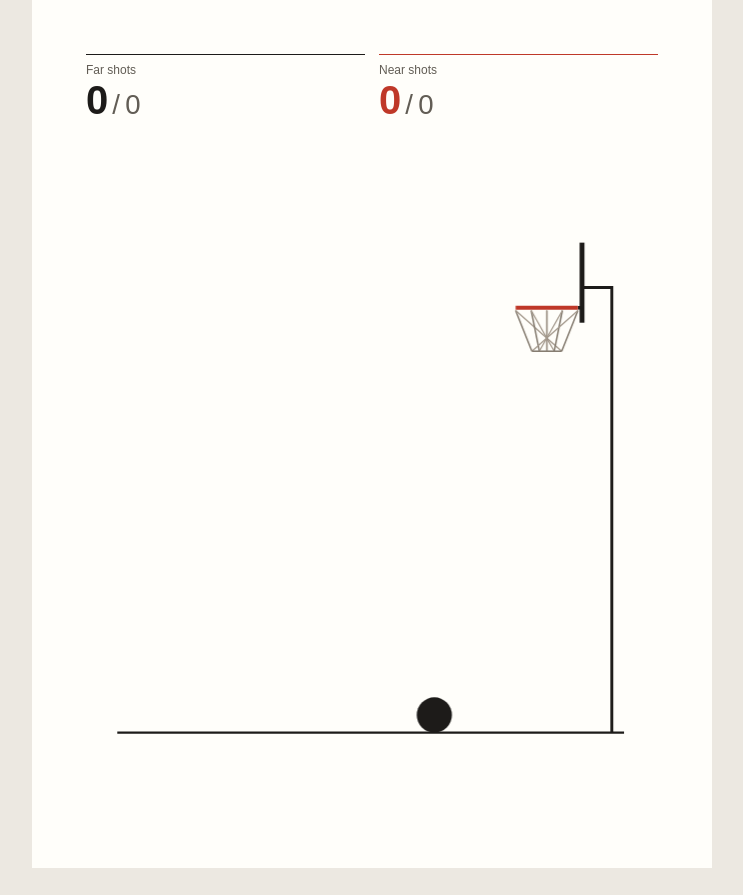
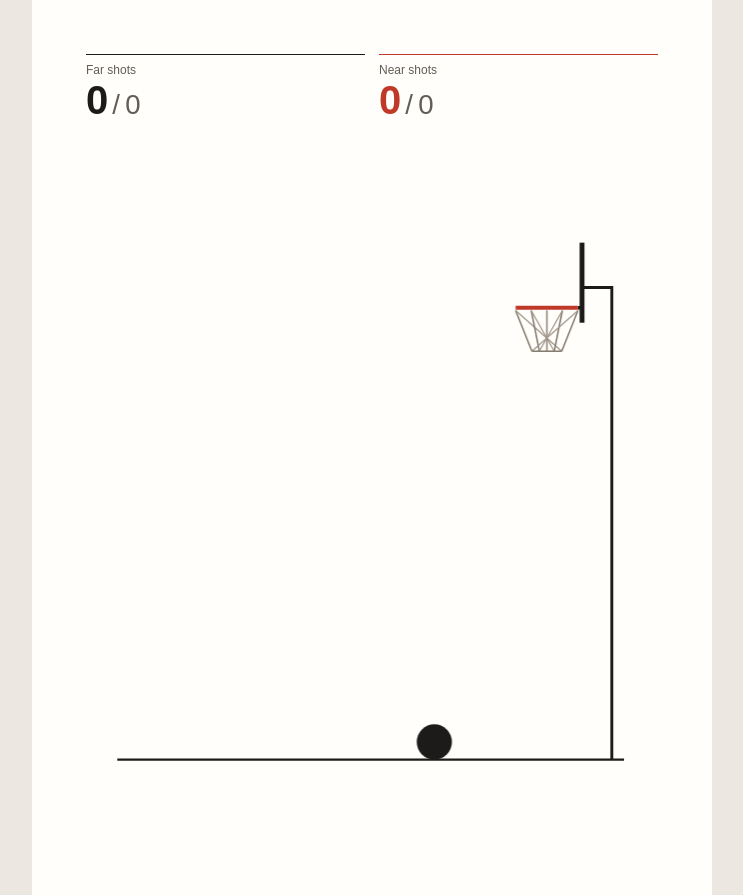
Before and after one commit to markdmui/Basketball, a plain HTML site: page index.html in a window 1280 px wide. Shown: the whole page, without its empty margins (268-1011 px from the left). Before the commit the page ends 868 px from the top, so only its background shows below. Drawn offline with Linux system fonts and the light colour scheme.

Commit message:
Lower the ground and tighten shot accuracy

```diff
--- a/index.html
+++ b/index.html
@@ -113,7 +113,7 @@
     const ink = '#1d1b19';
     const red = '#bf3828';
     const width = 400;
-    const height = 476;
+    const baseHeight = 476;
     const floor = 416;
     const boundary = 194;
     const minX = 26;
@@ -141,6 +141,7 @@
     let frame = 0;
     let press = null;
     let previousTap = null;
+    let floorDrop = 0;
 
     const clamp = (value, low, high) => Math.max(low, Math.min(high, value));
     const zone = () => shooterX < boundary ? 'far' : 'near';
@@ -184,14 +185,21 @@
       context.fill();
     }
 
+    function courtY(y) {
+      // Stretch the space below the rim while keeping the hoop and shot physics fixed.
+      const depth = clamp((y - hoop.y) / (floor - radius - hoop.y), 0, 1);
+      return y + floorDrop * depth * depth;
+    }
+
     function draw(now) {
-      context.clearRect(0, 0, width, height);
+      context.clearRect(0, 0, width, baseHeight + floorDrop);
+      const ground = floor + floorDrop;
       const netBottom = hoop.y + 32 + netKick * 6;
       const netOffset = netKick * 4;
 
-      segment(12, floor, 386, floor, ink, 1.75);
+      segment(12, ground, 386, ground, ink, 1.75);
 
-      line([{ x: hoop.pole, y: floor }, { x: hoop.pole, y: 88 }, { x: hoop.board, y: 88 }], ink, 2.15);
+      line([{ x: hoop.pole, y: ground }, { x: hoop.pole, y: 88 }, { x: hoop.board, y: 88 }], ink, 2.15);
       segment(hoop.board, hoop.top, hoop.board, hoop.bottom, ink, 3.6);
       segment(hoop.right, hoop.y, hoop.board, hoop.y, ink, 2.6);
       for (let i = 0; i < 5; i++) {
@@ -202,7 +210,7 @@
       }
       segment(rimCenter - 11 + netOffset, netBottom, rimCenter + 11 + netOffset, netBottom, '#867d71', 1.15);
 
-      line(trace, shot?.scored ? '#988d80' : '#b5aa9c', 1.65, [3, 4]);
+      line(trace.map(({ x, y }) => ({ x, y: courtY(y) })), shot?.scored ? '#988d80' : '#b5aa9c', 1.65, [3, 4]);
       if (finger) {
         const opacity = (gesture ? 1 : clamp((finger.until - now) / 560, 0, 1)) * 0.58;
         const tip = finger.points.at(-1);
@@ -212,8 +220,8 @@
 
       segment(hoop.left, hoop.y, hoop.right, hoop.y, red, 3);
       const shooterRadius = shot ? 5.5 : 13;
-      disk(shooterX, floor - shooterRadius, shooterRadius, ink);
-      if (shot) disk(shot.x, shot.y, radius + 1, ink);
+      disk(shooterX, ground - shooterRadius, shooterRadius, ink);
+      if (shot) disk(shot.x, courtY(shot.y), radius + 1, ink);
     }
 
     function schedule() {
@@ -242,10 +250,19 @@
 
     function resize() {
       const box = court.getBoundingClientRect();
+      if (!box.width) return;
+      const scale = box.width / width;
+      const courtTop = box.top + window.scrollY;
+      const spaceBelow = Math.max(0, window.innerHeight - courtTop - floor * scale);
+      floorDrop = 0.4 * spaceBelow / scale;
+      const viewHeight = baseHeight + floorDrop;
       const pixels = Math.min(window.devicePixelRatio || 1, 3);
-      court.width = Math.max(1, Math.round(box.width * pixels));
-      court.height = Math.max(1, Math.round(box.height * pixels));
-      context.setTransform(court.width / width, 0, 0, court.height / height, 0, 0);
+      const pixelWidth = Math.max(1, Math.round(box.width * pixels));
+      const pixelHeight = Math.max(1, Math.round(viewHeight * scale * pixels));
+      court.style.height = `${viewHeight * scale}px`;
+      if (court.width !== pixelWidth) court.width = pixelWidth;
+      if (court.height !== pixelHeight) court.height = pixelHeight;
+      context.setTransform(court.width / width, 0, 0, court.height / viewHeight, 0, 0);
       schedule();
     }
 
@@ -255,8 +272,8 @@
       const long = range === 'far';
       const weak = long && pull < 26;
       const y = floor - radius - 2;
-      const powerError = long ? (pull - 58) * 0.53 + (lift - 93) * 0.15 : (lift - 65) * 0.28;
-      const aim = clamp(drift, -100, 100) * 0.62;
+      const powerError = long ? (pull - 58) * 0.7 + (lift - 93) * 0.22 : (lift - 65) * 0.47;
+      const aim = clamp(drift, -100, 100) * 0.8;
       // A higher arc clears the front of the rim when starting close to it.
       const nearPeak = 57 - clamp((shooterX - 246) * 1.25, 0, 35);
       const peak = weak ? 122 : clamp((long ? 39 : nearPeak) - powerError * 0.62, 18, 91);
@@ -346,7 +363,8 @@
     }
 
     function point(event, box) {
-      return { x: (event.clientX - box.left) * width / box.width, y: (event.clientY - box.top) * height / box.height };
+      const unitsPerPixel = width / box.width;
+      return { x: (event.clientX - box.left) * unitsPerPixel, y: (event.clientY - box.top) * unitsPerPixel };
     }
 
     function sample(next) {
@@ -505,6 +523,7 @@
     });
 
     new ResizeObserver(resize).observe(court);
+    window.addEventListener('resize', resize);
     resize();
   </script>
 </body>
```
